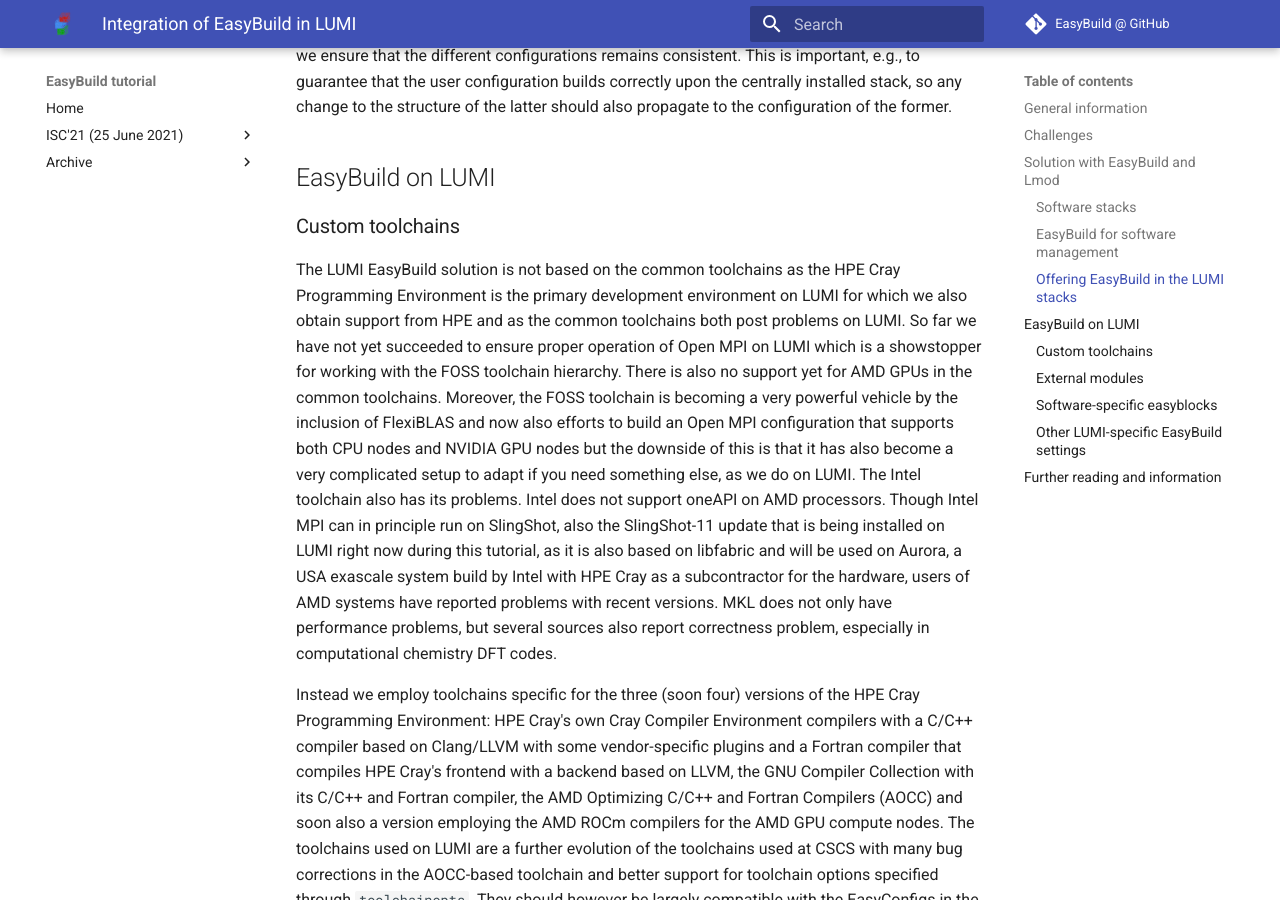
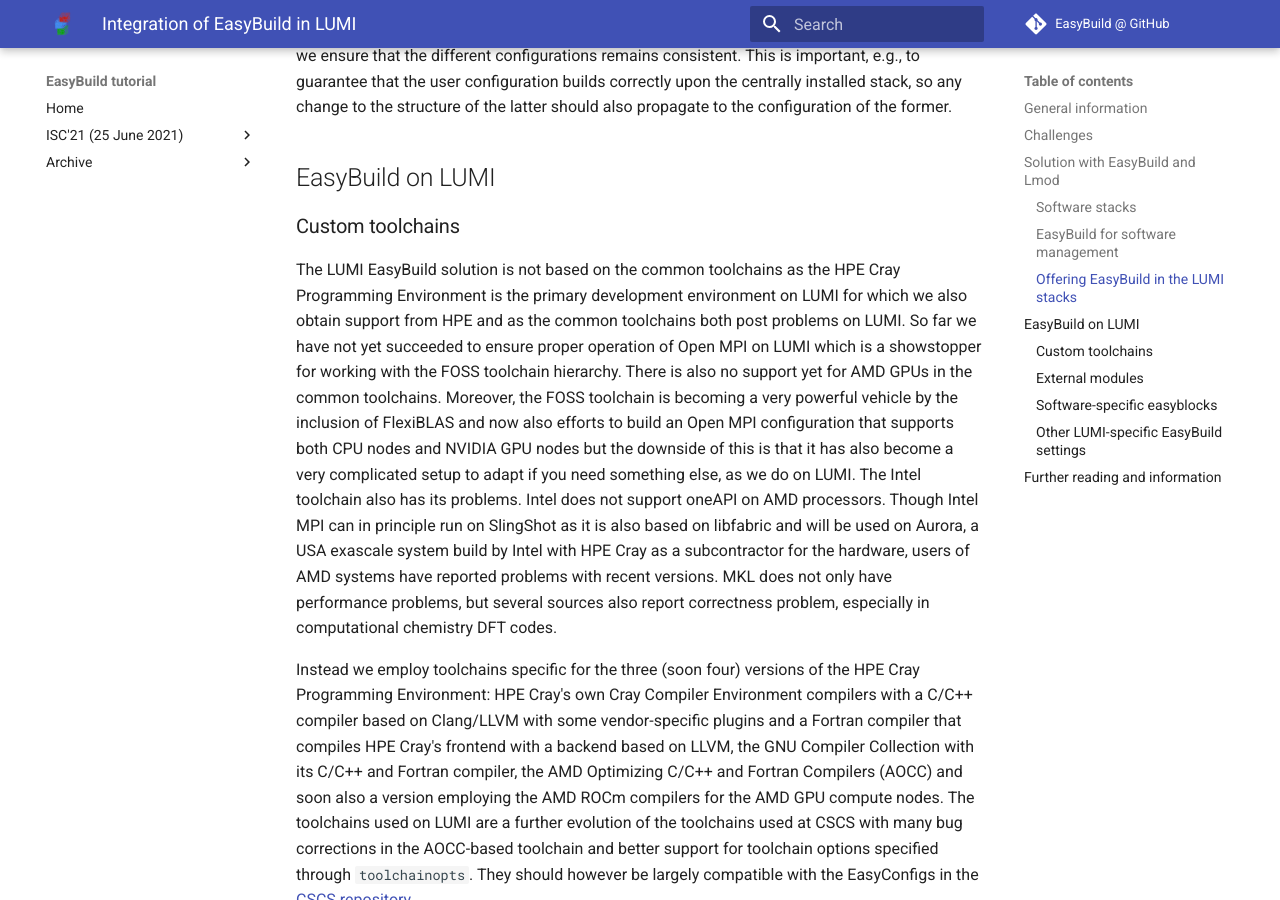
Before and after one commit to easybuilders/easybuild-tutorial, an MkDocs documentation site: the page built from docs/2022-isc22/integration_lumi.md, in a window 1280 px wide and 900 px high, scrolled down 6546 px. Built offline with MkDocs 1.6.1 and Material for MkDocs 9.7.7, drawn with Linux system fonts in a browser that asks for light colours.

Commit message:
Update docs/2022-isc22/integration_lumi.md
Co-authored-by: ocaisa <alan.ocais@cecam.org>

```diff
--- a/docs/2022-isc22/integration_lumi.md
+++ b/docs/2022-isc22/integration_lumi.md
@@ -260,8 +260,7 @@
 by the inclusion of FlexiBLAS and now also efforts to build an Open MPI configuration that supports both
 CPU nodes and NVIDIA GPU nodes but the downside of this is that it has also become a very complicated
 setup to adapt if you need something else, as we do on LUMI. The Intel toolchain also has its problems.
-Intel does not support oneAPI on AMD processors. Though Intel MPI can in principle run on SlingShot,
-also the SlingShot-11 update that is being installed on LUMI right now during this tutorial, as it is
+Intel does not support oneAPI on AMD processors. Though Intel MPI can in principle run on SlingShot as it is
 also based on libfabric and will be used on Aurora, a USA exascale system build by Intel with HPE Cray
 as a subcontractor for the hardware, users of AMD systems have reported problems with recent versions.
 MKL does not only have performance problems, but several sources also report correctness problem,
```
